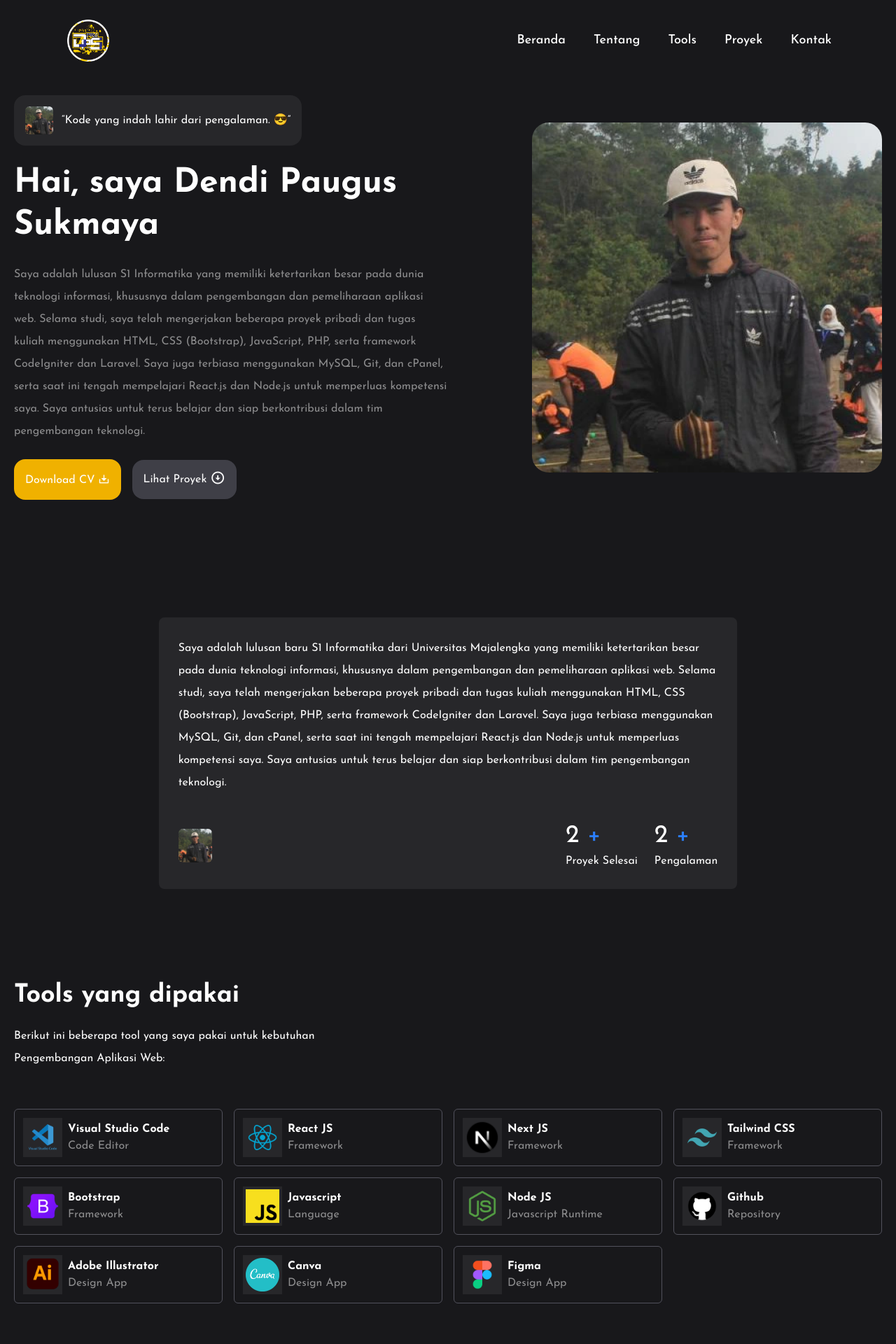
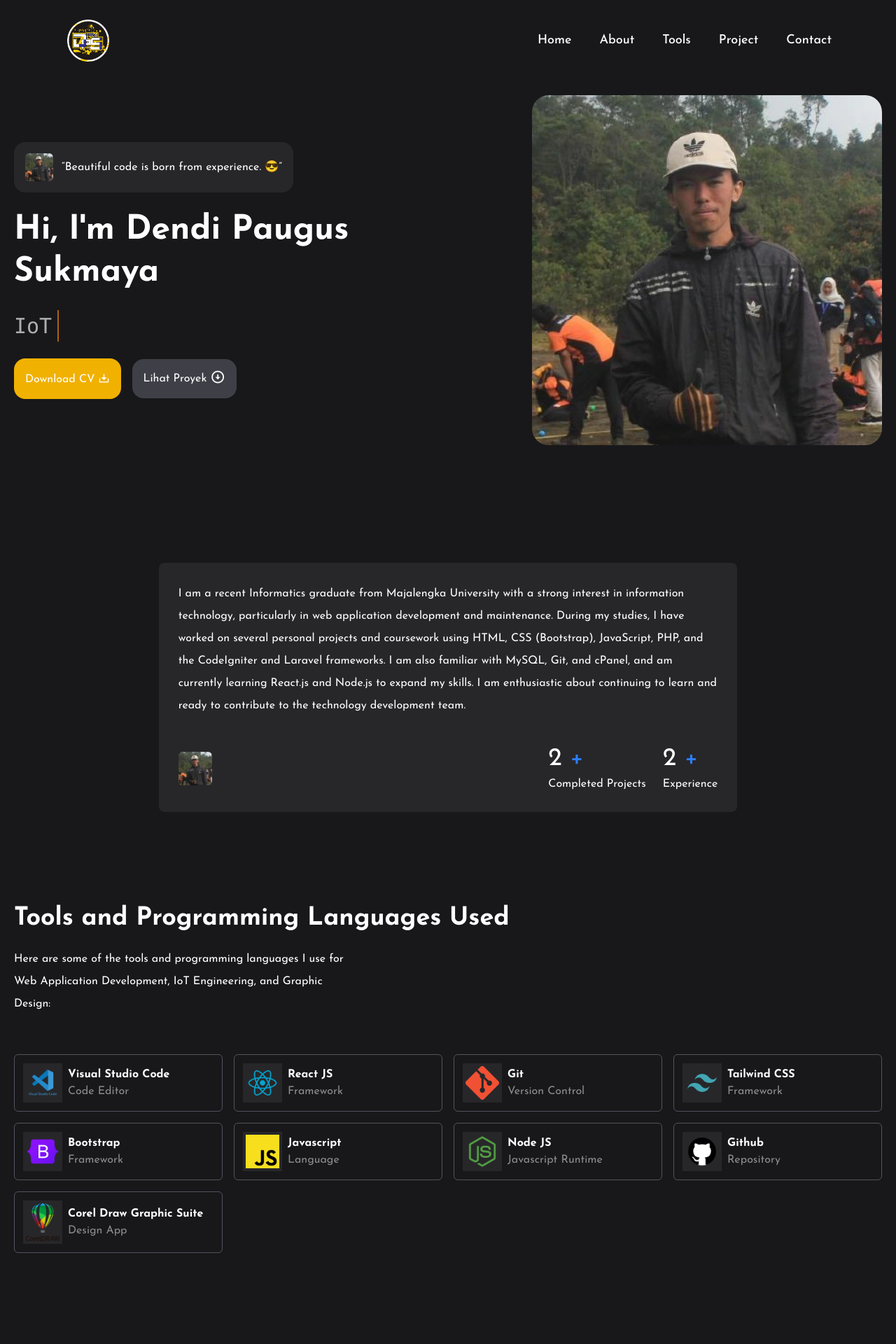
Before and after one commit to dendipauguss/dps-react-portfolio, a React (Vite) app: page / in a window 1280 px wide. Shown: the top 1920 px of the page at 70% size. Built offline with nearby package versions, Linux system fonts and the light colour scheme; a web font is replaced by a local one.

Commit message:
dev - add animation style and contents modified

```diff
--- a/src/App.jsx
+++ b/src/App.jsx
@@ -1,19 +1,20 @@
 import DataImage from "./data";
+import Typewriter from "./components/Typewriter";
 import { listTools, listProyek } from "./data";
 
 function App() {
+  const teks = ["Full-stack Web Developer", "IoT Engineer", "Graphic Designer"];
+
   return (
     <div className="pt-24">
       <div className="hero grid md:grid-cols-2 items-center pt-10 xl:gap-0 gap-6 grid-cols-1">
         <div className="animate__animated animate__fadeInUp animate__delay-3s">
           <div className="flex items-center gap-3 mb-6 bg-zinc-800 w-fit p-4 rounded-2xl">
             <img src={DataImage.HeroImage} alt="Hero Image" className="w-10 rounded-md" loading="lazy" />
-            <q>Kode yang indah lahir dari pengalaman. 😎</q>
+            <q>Beautiful code is born from experience. 😎</q>
           </div>
-          <h1 className="text-5xl/tight font-bold mb-6">Hai, saya Dendi Paugus Sukmaya</h1>
-          <p className="text-base/loose mb-6 opacity-50">
-            Saya adalah lulusan S1 Informatika yang memiliki ketertarikan besar pada dunia teknologi informasi, khususnya dalam pengembangan dan pemeliharaan aplikasi web. Selama studi, saya telah mengerjakan beberapa proyek pribadi dan tugas kuliah menggunakan HTML, CSS (Bootstrap), JavaScript, PHP, serta framework CodeIgniter dan Laravel. Saya juga terbiasa menggunakan MySQL, Git, dan cPanel, serta saat ini tengah mempelajari React.js dan Node.js untuk memperluas kompetensi saya. Saya antusias untuk terus belajar dan siap berkontribusi dalam tim pengembangan teknologi. {/* Saya bercita-cita berkarier di bidang teknologi informasi, khususnya dalam pengembangan dan pemeliharaan aplikasi web. Saya menguasai teknologi pengembangan full-stack seperti Laravel, CodeIgniter, serta ekosistem JavaScript modern termasuk React.js, Express.js, dan Next.js. Kemampuan inti saya mencakup PHP, JavaScript, Node.js, dan arsitektur aplikasi web modern. */}
-          </p>
+          <h1 className="text-5xl/tight font-bold mb-6">Hi, I'm Dendi Paugus Sukmaya</h1>
+          <Typewriter texts={teks} />
           <div className="flex items-center sm:gap-4 gap-2">
             <a href="#" className="bg-yellow-500 p-4 rounded-2xl hover:bg-blue-400">
               Download CV <i className="ri-download-2-line ri-md"></i>
@@ -31,26 +32,27 @@ function App() {
         <div className="xl:w-2/3 lg:w-3/4 w-full mx-auto p-7 bg-zinc-800 rounded-lg" data-aos="zoom-in-up" data-aos-duration="1000" data-aos-once="true">
           <img src={DataImage.HeroImage} alt="Image" className="w-12 rounded-md mb-10 sm:hidden" loading="lazy" />
           <p className="text-base/loose mb-10">
-            Saya adalah lulusan baru S1 Informatika dari Universitas Majalengka yang memiliki ketertarikan besar pada dunia teknologi informasi, khususnya dalam pengembangan dan pemeliharaan aplikasi web. Selama studi, saya telah mengerjakan beberapa proyek pribadi dan tugas kuliah menggunakan HTML, CSS (Bootstrap), JavaScript, PHP, serta framework CodeIgniter dan Laravel. Saya juga terbiasa menggunakan MySQL, Git, dan cPanel, serta saat ini tengah mempelajari React.js dan Node.js untuk memperluas kompetensi saya. Saya antusias untuk terus belajar dan siap berkontribusi dalam tim pengembangan teknologi.
+            I am a recent Informatics graduate from Majalengka University with a strong interest in information technology, particularly in web application development and maintenance. During my studies, I have worked on several personal projects and coursework using HTML, CSS (Bootstrap), JavaScript, PHP, and the CodeIgniter and Laravel frameworks. I am also familiar with MySQL, Git, and cPanel, and am currently learning React.js and Node.js to expand my skills. I am enthusiastic about continuing to learn and ready to contribute to the technology development team.
           </p>
           <div className="flex items-center justify-between">
             <img src={DataImage.HeroImage} alt="Image" className="w-12 rounded-md sm:block hidden" loading="lazy" />
             <div className="flex items-center gap-6">
               <div>
                 <h1 className="text-4xl mb-1">2 <span className="text-blue-500">+</span></h1>
-                <p>Proyek Selesai</p>
+                <p>Completed Projects</p>
               </div>
               <div>
                 <h1 className="text-4xl mb-1">2 <span className="text-blue-500">+</span></h1>
-                <p>Pengalaman</p>
+                <p>Experience</p>
               </div>
             </div>
           </div>
         </div>
 
         <div className="tools mt-32 scroll-mt-24" id="tools">
-          <h1 className="text-4xl/snug font-bold mb-4" data-aos="fade-up" data-aos-duration="1000" data-aos-once="true">Tools yang dipakai</h1>
-          <p className="xl:w-2/5 lg:w-2/4 md:w-2/3 sm:w-3/4 w-full text-base/loose opacity-50" data-aos="fade-up" data-aos-duration="1500" data-aos-once="true">Berikut ini beberapa tool yang saya pakai untuk kebutuhan Pengembangan Aplikasi Web: </p>
+          <h1 className="text-4xl/snug font-bold mb-4" data-aos="fade-up" data-aos-duration="1000" data-aos-once="true">Tools and Programming Languages Used</h1>
+          <p className="xl:w-2/5 lg:w-2/4 md:w-2/3 sm:w-3/4 w-full text-base/loose opacity-50" data-aos="fade-up" data-aos-duration="1500" data-aos-once="true">
+            Here are some of the tools and programming languages I use for Web Application Development, IoT Engineering, and Graphic Design: </p>
           <div className="tools-box mt-14 grid lg:grid-cols-4 md:grid-cols-3 sm:grid-cols-2 grid-cols-1 gap-4">
             {listTools.map((tool) => (
               <div key={tool.id} className="flex items-center gap-2 p-3 border border-zinc-600 rounded-md hover:bg-zinc-800 group" data-aos="fade-up" data-aos-duration="2000" data-aos-delay={tool.dad} data-aos-once="true">
--- a/src/components/Navbar.jsx
+++ b/src/components/Navbar.jsx
@@ -59,11 +59,11 @@ const Navbar = () => {
                     md:bg-transparent transition-all md:transition-none z-40
                     ${active ? "top-1 opacity-100" : "-top-10 opacity-0"}`}
             >
-                <li><a href="#beranda" className="sm:text-lg text-base font-medium">Beranda</a></li>
-                <li><a href="#tentang" className="sm:text-lg text-base font-medium">Tentang</a></li>
+                <li><a href="#beranda" className="sm:text-lg text-base font-medium">Home</a></li>
+                <li><a href="#tentang" className="sm:text-lg text-base font-medium">About</a></li>
                 <li><a href="#tools" className="sm:text-lg text-base font-medium">Tools</a></li>
-                <li><a href="#proyek" className="sm:text-lg text-base font-medium">Proyek</a></li>
-                <li><a href="#kontak" className="sm:text-lg text-base font-medium">Kontak</a></li>
+                <li><a href="#proyek" className="sm:text-lg text-base font-medium">Project</a></li>
+                <li><a href="#kontak" className="sm:text-lg text-base font-medium">Contact</a></li>
             </ul>
 
         </div>
--- a/src/components/ScrollToTopButton.jsx
+++ b/src/components/ScrollToTopButton.jsx
@@ -22,9 +22,9 @@ function ScrollToTopButton() {
     return (
         <button
             onClick={scrollToTop}
-            className={`fixed bottom-6 right-6 bg-blue-700 text-white p-3 rounded-full shadow-lg transition-all duration-500 ${visible
-                    ? "opacity-100 translate-y-0"
-                    : "opacity-0 translate-y-10 pointer-events-none"
+            className={`fixed bottom-6 right-6 bg-yellow-700 text-white p-3 rounded-full shadow-lg transition-all duration-500 ${visible
+                ? "opacity-100 translate-y-0"
+                : "opacity-0 translate-y-10 pointer-events-none"
                 }`}
         >
             <i className="ri-arrow-up-line"></i>
--- /dev/null
+++ b/src/components/Typewriter.jsx
@@ -0,0 +1,44 @@
+import { useState, useEffect } from "react";
+
+const Typewriter = ({ texts }) => {
+    const [index, setIndex] = useState(0);
+    const [subIndex, setSubIndex] = useState(0);
+    const [deleting, setDeleting] = useState(false);
+    const [pause, setPause] = useState(false);
+
+    useEffect(() => {
+        if (pause) return;
+
+        const timeout = setTimeout(() => {
+            if (!deleting && subIndex < texts[index].length) {
+                setSubIndex(prev => prev + 1);
+            } else if (!deleting && subIndex === texts[index].length) {
+                setPause(true);
+                setTimeout(() => {
+                    setPause(false);
+                    setDeleting(true);
+                }, 2000); // jeda 2 detik
+            } else if (deleting && subIndex > 0) {
+                setSubIndex(prev => prev - 1);
+            } else if (deleting && subIndex === 0) {
+                setDeleting(false);
+                setIndex((prev) => (prev + 1) % texts.length);
+            }
+        }, deleting ? 50 : 100);
+
+        return () => clearTimeout(timeout);
+    }, [subIndex, deleting, index, texts, pause]);
+
+    return (
+        <div className="flex justify-start mb-6">
+            <h1 className="text-3xl/normal font-mono text-white border-r-2 border-orange-400 pr-2 min-h-[1em] opacity-65">
+                {subIndex === 0
+                    ? <span className="invisible">_</span>
+                    : texts[index].substring(0, subIndex)
+                }
+            </h1>
+        </div>
+    );
+};
+
+export default Typewriter;
--- a/src/data.js
+++ b/src/data.js
@@ -19,6 +19,8 @@ import Tools8 from "/assets/tools/github.png";
 import Tools9 from "/assets/tools/ai.png";
 import Tools10 from "/assets/tools/canva.png";
 import Tools11 from "/assets/tools/figma.png";
+import Tools12 from "/assets/tools/git.png";
+import Tools13 from "/assets/tools/coreldraw.png";
 
 export const listTools = [
   {
@@ -37,9 +39,9 @@ export const listTools = [
   },
   {
     id: 3,
-    gambar: Tools3,
-    nama: "Next JS",
-    ket: "Framework",
+    gambar: Tools12,
+    nama: "Git",
+    ket: "Version Control",
     dad: "300",
   },
   {
@@ -79,24 +81,10 @@ export const listTools = [
   },
   {
     id: 9,
-    gambar: Tools9,
-    nama: "Adobe Illustrator",
+    gambar: Tools13,
+    nama: "Corel Draw Graphic Suite",
     ket: "Design App",
     dad: "900",
-  },
-  {
-    id: 10,
-    gambar: Tools10,
-    nama: "Canva",
-    ket: "Design App",
-    dad: "1000",
-  },
-  {
-    id: 11,
-    gambar: Tools11,
-    nama: "Figma",
-    ket: "Design App",
-    dad: "1100",
   },
 ];
 
--- a/src/index.css
+++ b/src/index.css
@@ -4,4 +4,47 @@
     body {
         font-family: "Josefin Sans", sans-serif;
     }
+
+    /* Typewriter STYLES */
+    .typewriter {
+        color: #fff;
+        font-family: monospace;
+        overflow: hidden;
+        /* Ensures the content is not revealed until the animation */
+        border-right: .15em solid orange;
+        /* The typwriter cursor */
+        white-space: nowrap;
+        /* Keeps the content on a single line */
+        margin: 0 auto;
+        /* Gives that scrolling effect as the typing happens */
+        letter-spacing: .15em;
+        /* Adjust as needed */
+        animation:
+            typing 3.5s steps(30, end),
+            blink-caret .5s step-end infinite;
+    }
+
+    /* The typing effect */
+    @keyframes typing {
+        from {
+            width: 0
+        }
+
+        to {
+            width: 100%
+        }
+    }
+
+    /* The typewriter cursor effect */
+    @keyframes blink-caret {
+
+        from,
+        to {
+            border-color: transparent
+        }
+
+        50% {
+            border-color: orange
+        }
+    }
 }
```
Also changed, not shown: public/assets/tools/coreldraw.png (added), public/assets/tools/git.png (added).
